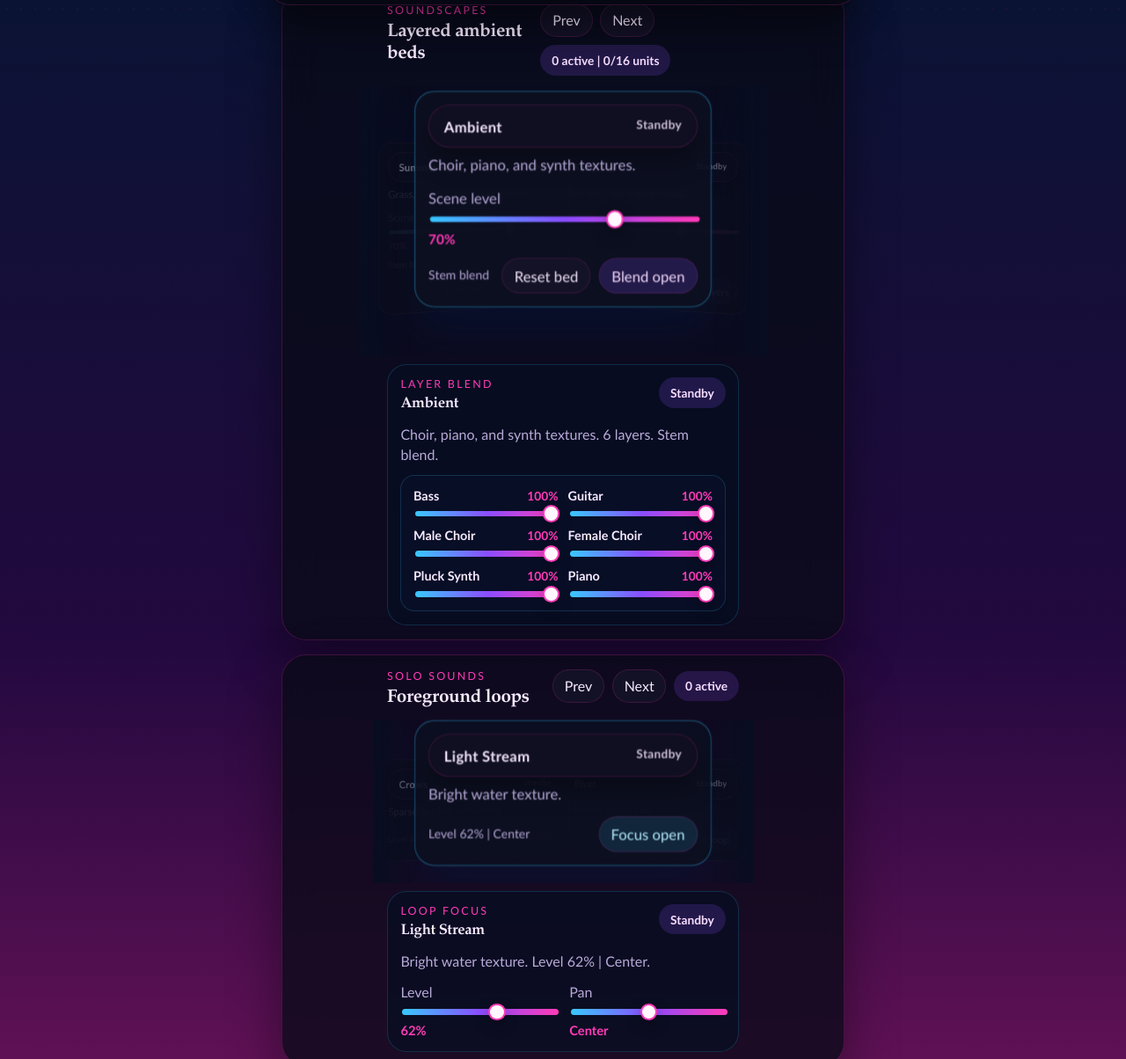
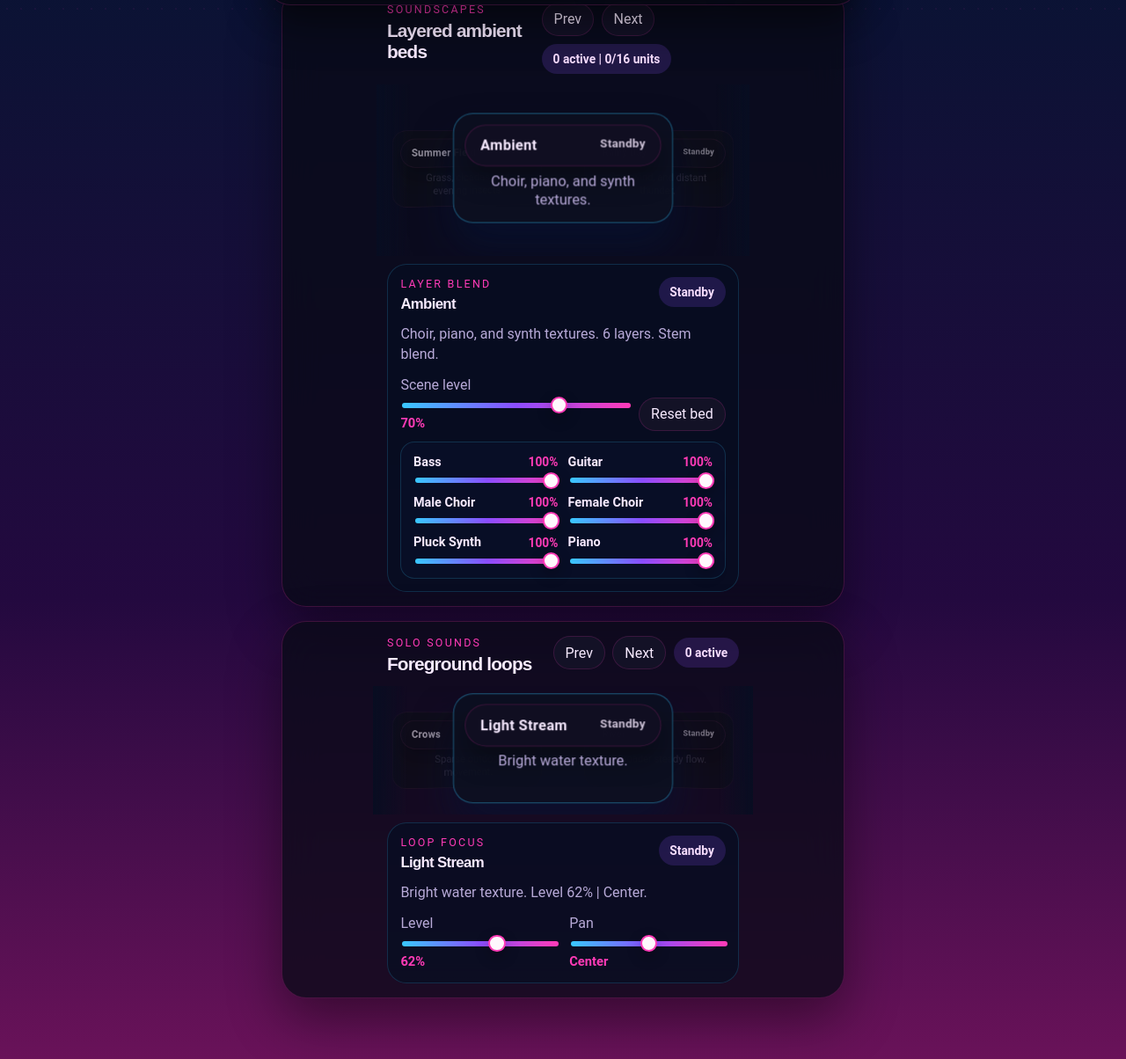
Before and after one commit to GeneralGato/soundscape-application, a plain HTML site: page phone-pwa/index.html in a window 1280 px wide. Shown: the part 782-1986 px from the top of the page at 88% size. Drawn offline with Linux system fonts and the light colour scheme.

Commit message:
Refine Pocket carousel layout and typography

```diff
--- a/phone-pwa/app.css
+++ b/phone-pwa/app.css
@@ -17,8 +17,8 @@
     --radius-xl: 28px;
     --radius-lg: 22px;
     --radius-md: 16px;
-    --ui-font: "Avenir Next", "Trebuchet MS", sans-serif;
-    --display-font: "Palatino Linotype", "Book Antiqua", serif;
+    --ui-font: "Aptos", "Segoe UI Variable Text", "Roboto", "Avenir Next", sans-serif;
+    --display-font: "Aptos Display", "Segoe UI Variable Display", "Roboto Flex", "Avenir Next", sans-serif;
 }
 
 * {
@@ -117,8 +117,8 @@ h2,
 h3 {
     margin: 0;
     font-family: var(--display-font);
-    font-weight: 700;
-    letter-spacing: -0.02em;
+    font-weight: 650;
+    letter-spacing: -0.04em;
 }
 
 h1 {
@@ -373,8 +373,8 @@ button.status-chip {
 
 .carousel-stage {
     --carousel-stage-width: min(100%, 27rem);
-    --carousel-card-width: min(82vw, 20.25rem);
-    --carousel-stage-height: 18rem;
+    --carousel-card-width: min(68vw, 15.25rem);
+    --carousel-stage-height: 11rem;
     position: relative;
     width: var(--carousel-stage-width);
     height: var(--carousel-stage-height);
@@ -388,12 +388,12 @@ button.status-chip {
 }
 
 #solo-grid.carousel-stage {
-    --carousel-stage-height: 11.6rem;
+    --carousel-stage-height: 9.15rem;
 }
 
 #bank-grid.carousel-stage {
-    --carousel-stage-width: min(100%, 29rem);
-    --carousel-stage-height: 19.2rem;
+    --carousel-stage-width: min(100%, 26.5rem);
+    --carousel-stage-height: 12.2rem;
 }
 
 .carousel-stage::before,
@@ -402,7 +402,7 @@ button.status-chip {
     position: absolute;
     top: 0;
     bottom: 0;
-    width: 13%;
+    width: 9%;
     z-index: 4;
     pointer-events: none;
 }
@@ -419,16 +419,12 @@ button.status-chip {
 
 .carousel-card {
     position: absolute;
-    top: 0.55rem;
+    top: 50%;
     left: 50%;
     width: var(--carousel-card-width);
     transform-style: preserve-3d;
     transform-origin: center center;
     pointer-events: none;
-}
-
-#bank-grid.carousel-stage .carousel-card {
-    top: 0.96rem;
 }
 
 .carousel-actions {
@@ -446,21 +442,21 @@ button.status-chip {
 }
 
 .sound-card {
-    --card-lift: 16px;
+    --card-lift: 0px;
     --card-scale: 0.82;
     --card-shift: 0%;
     --card-depth: -140px;
     --card-rotate: 0deg;
-    padding: 0.9rem;
+    padding: 0.72rem 0.78rem;
     border-radius: var(--radius-lg);
     border: 1px solid rgba(255, 59, 183, 0.14);
     background: var(--panel-strong);
     display: grid;
-    gap: 0.8rem;
+    gap: 0.5rem;
     opacity: 0;
     filter: saturate(0.62) brightness(0.82);
     z-index: 0;
-    transform: translate3d(calc(-50% + var(--card-shift)), var(--card-lift), var(--card-depth)) scale(var(--card-scale)) rotateY(var(--card-rotate));
+    transform: translate3d(calc(-50% + var(--card-shift)), calc(-50% + var(--card-lift)), var(--card-depth)) scale(var(--card-scale)) rotateY(var(--card-rotate));
     transition: transform 260ms ease, border-color 260ms ease, box-shadow 260ms ease, opacity 220ms ease, filter 220ms ease;
 }
 
@@ -477,19 +473,19 @@ button.status-chip {
 }
 
 .sound-card.is-prev {
-    --card-lift: 20px;
+    --card-lift: 4px;
     --card-scale: 0.8;
-    --card-shift: -34%;
+    --card-shift: -50%;
     --card-depth: -190px;
-    --card-rotate: 24deg;
+    --card-rotate: 16deg;
 }
 
 .sound-card.is-next {
-    --card-lift: 20px;
+    --card-lift: 4px;
     --card-scale: 0.8;
-    --card-shift: 34%;
+    --card-shift: 50%;
     --card-depth: -190px;
-    --card-rotate: -24deg;
+    --card-rotate: -16deg;
 }
 
 .sound-card.is-prev .card-note,
@@ -497,18 +493,11 @@ button.status-chip {
     opacity: 0.3;
 }
 
-.sound-card.is-prev .slider-stack,
-.sound-card.is-prev .micro-row,
-.sound-card.is-next .slider-stack,
-.sound-card.is-next .micro-row {
-    opacity: 0.14;
-}
-
 .sound-card.is-selected {
-    --card-lift: -6px;
-    --card-scale: 1.01;
+    --card-lift: -3px;
+    --card-scale: 1;
     --card-shift: 0%;
-    --card-depth: 44px;
+    --card-depth: 34px;
     --card-rotate: 0deg;
     opacity: 1;
     filter: saturate(1.02) brightness(1);
@@ -540,6 +529,15 @@ button.status-chip {
     gap: 0.85rem;
 }
 
+.detail-bank-controls {
+    display: grid;
+    gap: 0.7rem;
+}
+
+.detail-volume-control {
+    gap: 0.35rem;
+}
+
 .detail-layer-mixer {
     grid-template-columns: 1fr;
 }
@@ -550,7 +548,15 @@ button.status-chip {
 
 .sound-card-header {
     display: grid;
-    gap: 0.45rem;
+    gap: 0.35rem;
+}
+
+.sound-card-header .card-note {
+    max-width: 19ch;
+    min-height: 2.8rem;
+    line-height: 1.35;
+    margin-inline: auto;
+    text-align: center;
 }
 
 .sound-toggle {
@@ -747,7 +753,12 @@ body.audio-live .dock-button-primary {
 
     .carousel-stage {
         --carousel-stage-width: 27rem;
-        --carousel-card-width: 20.25rem;
+        --carousel-card-width: 15.25rem;
+    }
+
+    .detail-bank-controls {
+        grid-template-columns: minmax(0, 1fr) auto;
+        align-items: end;
     }
 
     .master-grid {
@@ -798,28 +809,28 @@ body.audio-live .dock-button-primary {
         gap: 0.65rem;
     }
 
+    .detail-bank-controls {
+        grid-template-columns: 1fr;
+    }
+
     .layer-row {
         gap: 0.35rem;
     }
 
     .carousel-stage {
         --carousel-stage-width: 100%;
-        --carousel-card-width: calc(100vw - 5rem);
-        --carousel-stage-height: 16.6rem;
+        --carousel-card-width: calc(100vw - 10rem);
+        --carousel-stage-height: 10.8rem;
     }
 
     #solo-grid.carousel-stage {
-        --carousel-stage-height: 10.8rem;
+        --carousel-stage-height: 8.9rem;
     }
 
-        #bank-grid.carousel-stage {
-            --carousel-stage-width: 100%;
-            --carousel-stage-height: 17.9rem;
-        }
-
-        #bank-grid.carousel-stage .carousel-card {
-            top: 0.96rem;
-        }
+    #bank-grid.carousel-stage {
+        --carousel-stage-width: 100%;
+        --carousel-stage-height: 11.8rem;
+    }
 
     .saved-presets-heading {
         flex-direction: column;
--- a/phone-pwa/app.js
+++ b/phone-pwa/app.js
@@ -149,6 +149,9 @@ const dom = {
     layerPanelTitle: document.querySelector("#layer-panel-title"),
     layerPanelStatus: document.querySelector("#layer-panel-status"),
     layerPanelCopy: document.querySelector("#layer-panel-copy"),
+    layerPanelVolume: document.querySelector("#layer-panel-volume"),
+    layerPanelVolumeReadout: document.querySelector("#layer-panel-volume-readout"),
+    layerPanelReset: document.querySelector("#layer-panel-reset"),
     layerPanelMixer: document.querySelector("#layer-panel-mixer"),
     soloPanel: document.querySelector("#solo-panel"),
     soloPanelTitle: document.querySelector("#solo-panel-title"),
@@ -178,7 +181,7 @@ let compressor = null;
 let masterBus = null;
 let selectedBankIndex = 0;
 let selectedSoloIndex = 0;
-const carouselSwipeThreshold = 44;
+const carouselSwipeThreshold = 28;
 
 const trackEngines = new Map();
 const bankPlaybackStates = [];
@@ -282,6 +285,25 @@ async function initialize() {
 
     dom.bankNext?.addEventListener("click", () => {
         setSelectedBank(selectedBankIndex + 1, { scrollCard: true });
+    });
+
+    dom.layerPanelVolume?.addEventListener("input", () => {
+        if (selectedBankIndex < 0) {
+            return;
+        }
+
+        state.banks[selectedBankIndex].volume = Number(dom.layerPanelVolume.value);
+        persistState();
+        updateAllGains();
+        refreshCardStates();
+    });
+
+    dom.layerPanelReset?.addEventListener("click", () => {
+        if (selectedBankIndex < 0) {
+            return;
+        }
+
+        resetBankSliders(selectedBankIndex);
     });
 
     dom.soloPrev?.addEventListener("click", () => {
@@ -916,7 +938,11 @@ function attachCarouselGestures(track, onPrev, onNext) {
         pointerState.pointerId = event.pointerId;
         pointerState.startX = event.clientX;
         pointerState.startY = event.clientY;
-        track.setPointerCapture?.(event.pointerId);
+        try {
+            track.setPointerCapture?.(event.pointerId);
+        } catch (error) {
+            void error;
+        }
     });
 
     track.addEventListener("pointerup", (event) => {
@@ -926,7 +952,11 @@ function attachCarouselGestures(track, onPrev, onNext) {
 
         const deltaX = event.clientX - pointerState.startX;
         const deltaY = event.clientY - pointerState.startY;
-        track.releasePointerCapture?.(event.pointerId);
+        try {
+            track.releasePointerCapture?.(event.pointerId);
+        } catch (error) {
+            void error;
+        }
         resetPointerState();
 
         if (Math.abs(deltaX) < carouselSwipeThreshold || Math.abs(deltaX) <= Math.abs(deltaY)) {
@@ -988,6 +1018,8 @@ function renderSelectedBankPanel(playbackPlan = computePlaybackPlan()) {
     dom.layerPanelStatus.textContent = bankState.active ? "Live" : "Standby";
     dom.layerPanelStatus.classList.toggle("is-live", bankState.active);
     dom.layerPanelCopy.textContent = `${bank.note} ${layerCountLabel}. ${getBankSummaryLabel(bankState, resolvedMode)}.`;
+    dom.layerPanelVolume.value = String(bankState.volume);
+    dom.layerPanelVolumeReadout.textContent = `${bankState.volume}%`;
     dom.layerPanelMixer.innerHTML = bank.tracks.map((path, layerIndex) => `
         <label class="layer-row">
             <div class="layer-row-head">
@@ -1073,7 +1105,6 @@ function renderBankCards() {
     ensureValidSelections();
 
     bankDefinitions.forEach((bank, index) => {
-        const layerCountLabel = `${bank.tracks.length} looping layer${bank.tracks.length === 1 ? "" : "s"}`;
         const article = document.createElement("article");
         article.className = "sound-card carousel-card";
         article.dataset.role = "bank-card";
@@ -1083,18 +1114,6 @@ function renderBankCards() {
             <div class="sound-card-header">
                 <button class="pill-button sound-toggle" type="button" data-role="bank-toggle" data-index="${index}" data-state-label="Standby">${bank.title}</button>
                 <p class="card-note">${bank.note}</p>
-            </div>
-            <div class="slider-stack">
-                <span>Scene level</span>
-                <input type="range" min="0" max="100" step="1" data-role="bank-volume" data-index="${index}">
-                <strong data-role="bank-volume-readout" data-index="${index}">70%</strong>
-            </div>
-            <div class="micro-row">
-                <span class="micro-copy" data-role="bank-layer-summary" data-index="${index}">${layerCountLabel}</span>
-                <div class="micro-actions">
-                    <button class="status-chip reset-chip" type="button" data-role="bank-reset" data-index="${index}">Reset bed</button>
-                    <button class="status-chip blend-toggle" type="button" data-role="bank-blend-toggle" data-index="${index}" aria-controls="layer-panel">Blend layers</button>
-                </div>
             </div>
         `;
 
@@ -1134,31 +1153,6 @@ function renderBankCards() {
         });
     });
 
-    dom.bankGrid.querySelectorAll("[data-role='bank-volume']").forEach((slider) => {
-        slider.addEventListener("input", () => {
-            const index = Number(slider.dataset.index);
-            setSelectedBank(index, { scrollCard: true });
-            state.banks[index].volume = Number(slider.value);
-            persistState();
-            updateAllGains();
-            refreshCardStates();
-        });
-    });
-
-    dom.bankGrid.querySelectorAll("[data-role='bank-reset']").forEach((button) => {
-        button.addEventListener("click", () => {
-            const index = Number(button.dataset.index);
-            setSelectedBank(index, { scrollCard: true });
-            resetBankSliders(index);
-        });
-    });
-
-    dom.bankGrid.querySelectorAll("[data-role='bank-blend-toggle']").forEach((button) => {
-        button.addEventListener("click", () => {
-            setSelectedBank(Number(button.dataset.index), { scrollCard: true, scrollPanel: true });
-        });
-    });
-
     refreshCardStates();
 }
 
@@ -1176,10 +1170,6 @@ function renderSoloCards() {
             <div class="sound-card-header">
                 <button class="pill-button sound-toggle" type="button" data-role="solo-toggle" data-index="${index}" data-state-label="Standby">${solo.title}</button>
                 <p class="card-note">${solo.note}</p>
-            </div>
-            <div class="micro-row">
-                <span class="micro-copy" data-role="solo-summary" data-index="${index}">Level 62% | Center</span>
-                <button class="status-chip select-chip" type="button" data-role="solo-focus" data-index="${index}">Shape loop</button>
             </div>
         `;
 
@@ -1219,12 +1209,6 @@ function renderSoloCards() {
         });
     });
 
-    dom.soloGrid.querySelectorAll("[data-role='solo-focus']").forEach((button) => {
-        button.addEventListener("click", () => {
-            setSelectedSolo(Number(button.dataset.index), { scrollCard: true, scrollPanel: true });
-        });
-    });
-
     refreshCardStates();
 }
 
@@ -1240,11 +1224,6 @@ function refreshCardStates() {
         const index = Number(card.dataset.index);
         const config = state.banks[index];
         const toggle = card.querySelector("[data-role='bank-toggle']");
-        const slider = card.querySelector("[data-role='bank-volume']");
-        const readout = card.querySelector("[data-role='bank-volume-readout']");
-        const summary = card.querySelector("[data-role='bank-layer-summary']");
-        const blendButton = card.querySelector("[data-role='bank-blend-toggle']");
-        const resolvedMode = playbackPlan.bankModes[index];
         const selected = index === selectedBankIndex;
         const previous = !selected && index === previousBankIndex;
         const next = !selected && index === nextBankIndex;
@@ -1255,12 +1234,6 @@ function refreshCardStates() {
         card.classList.toggle("is-next", next);
         toggle.classList.toggle("is-active", config.active);
         toggle.dataset.stateLabel = config.active ? "Live" : "Standby";
-        slider.value = String(config.volume);
-        readout.textContent = `${config.volume}%`;
-        summary.textContent = getBankSummaryLabel(config, resolvedMode);
-        blendButton.textContent = selected ? "Blend open" : "Blend layers";
-        blendButton.classList.toggle("is-selected", selected);
-        blendButton.setAttribute("aria-pressed", String(selected));
     });
 
     renderSelectedBankPanel(playbackPlan);
@@ -1269,8 +1242,6 @@ function refreshCardStates() {
         const index = Number(card.dataset.index);
         const config = state.solos[index];
         const toggle = card.querySelector("[data-role='solo-toggle']");
-        const summary = card.querySelector("[data-role='solo-summary']");
-        const focusButton = card.querySelector("[data-role='solo-focus']");
         const selected = index === selectedSoloIndex;
         const previous = !selected && index === previousSoloIndex;
         const next = !selected && index === nextSoloIndex;
@@ -1281,10 +1252,6 @@ function refreshCardStates() {
         card.classList.toggle("is-next", next);
         toggle.classList.toggle("is-active", config.active);
         toggle.dataset.stateLabel = config.active ? "Live" : "Standby";
-        summary.textContent = `Level ${config.volume}% | ${formatPan(config.pan)}`;
-        focusButton.textContent = selected ? "Focus open" : "Shape loop";
-        focusButton.classList.toggle("is-selected", selected);
-        focusButton.setAttribute("aria-pressed", String(selected));
     });
 
     renderSelectedSoloPanel();
--- a/phone-pwa/index.html
+++ b/phone-pwa/index.html
@@ -6,7 +6,7 @@
     <meta name="theme-color" content="#050611">
     <title>Soundscape Pocket</title>
     <link rel="manifest" href="manifest.webmanifest">
-    <link rel="stylesheet" href="app.css?v=20260505c">
+    <link rel="stylesheet" href="app.css?v=20260505e">
 </head>
 <body>
     <div class="ambient-glow ambient-glow-one"></div>
@@ -100,6 +100,14 @@
                     <span id="layer-panel-status" class="status-chip">Standby</span>
                 </div>
                 <p id="layer-panel-copy" class="card-note">Choose a bed to adjust its layer blend in one shared window.</p>
+                <div class="detail-bank-controls">
+                    <label class="control-label detail-volume-control" for="layer-panel-volume">
+                        <span>Scene level</span>
+                        <input id="layer-panel-volume" type="range" min="0" max="100" step="1">
+                        <strong id="layer-panel-volume-readout">70%</strong>
+                    </label>
+                    <button id="layer-panel-reset" class="status-chip reset-chip" type="button">Reset bed</button>
+                </div>
                 <div id="layer-panel-mixer" class="layer-mixer detail-layer-mixer"></div>
             </section>
         </section>
@@ -149,6 +157,6 @@
         <button class="dock-button" type="button" id="jump-solos">Loops</button>
     </nav>
 
-    <script src="app.js?v=20260505c"></script>
+    <script src="app.js?v=20260505d"></script>
 </body>
 </html>
```
